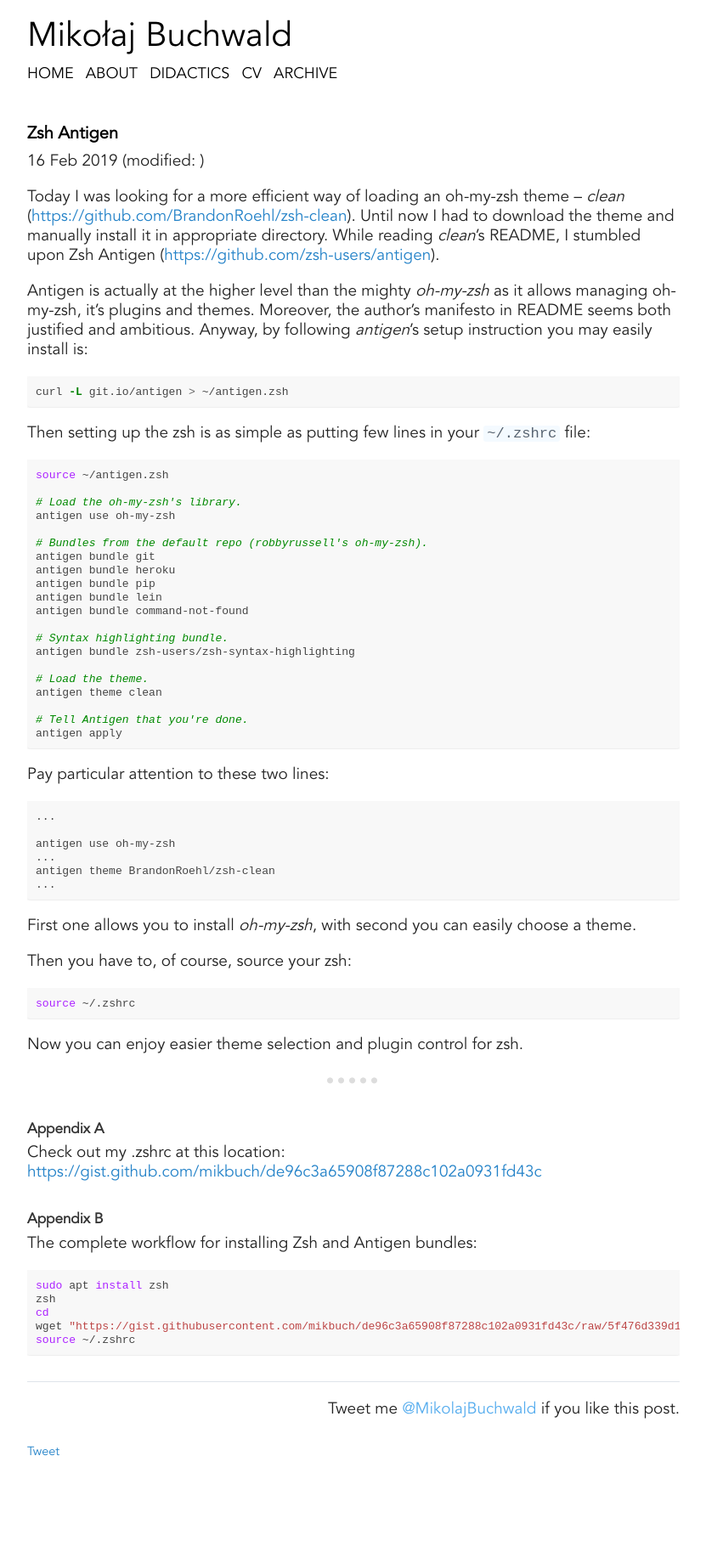
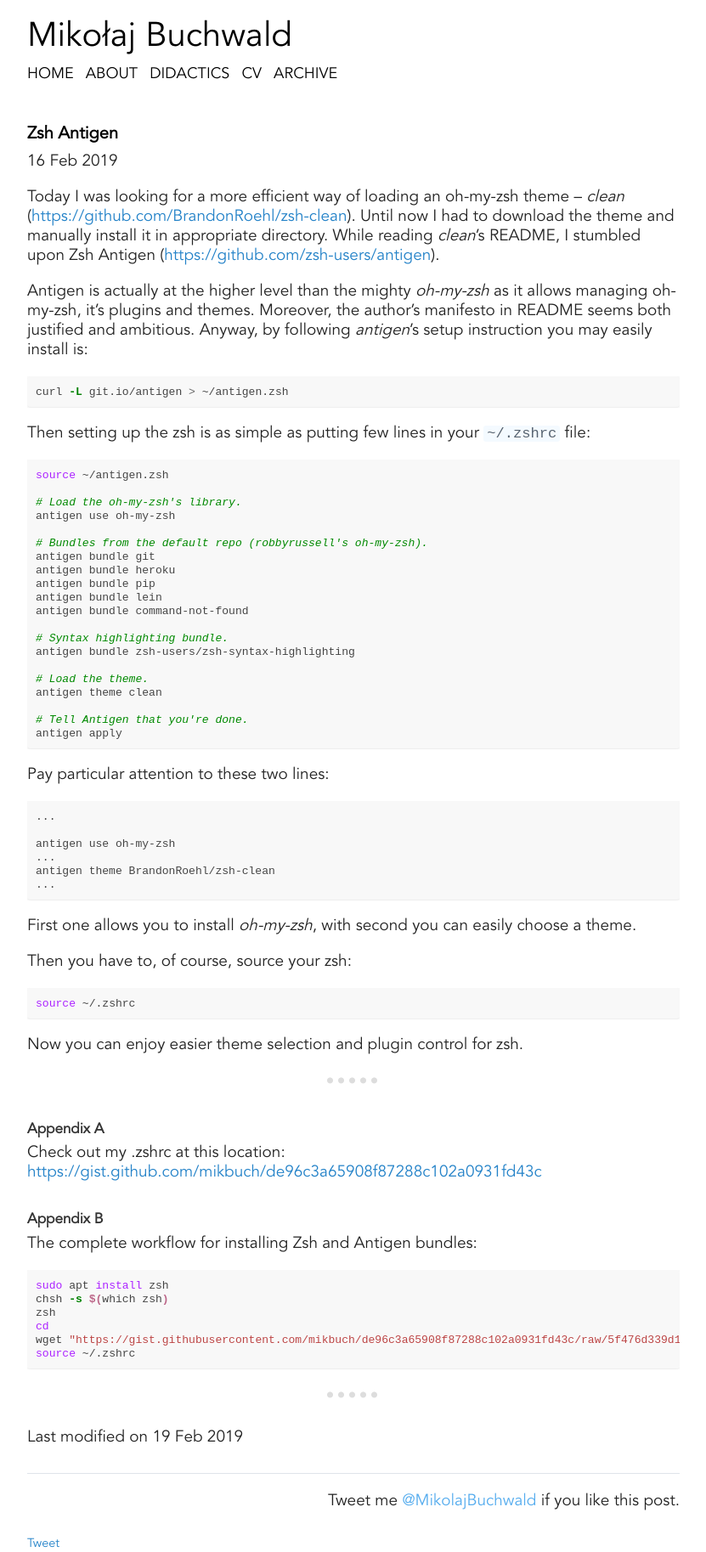
Before and after one commit to mikbuch/mikbuch.github.io, a Jekyll site: the page built from _posts/2019-02-16-Zsh-Antigen.md, in a window 1280 px wide. Shown: the whole page at 85% size, without its empty margins (224-1055 px from the left). Built offline with Jekyll 4.4.1, drawn with Linux system fonts in a browser that asks for light colours; comment, search, counter and statistics services are not loaded; before the commit the page ends 1719 px from its top, so only the background shows below that.

Commit message:
`Last modified removed`
GitHub doesn't support this. I'm gonna do this manually. README update.

````diff
--- a/Gemfile
+++ b/Gemfile
@@ -5,4 +5,3 @@
 gem "jekyll"
 gem 'jekyll-feed'
 gem "rouge"
-gem 'jekyll-last-modified-at'
--- a/_config.yml
+++ b/_config.yml
@@ -9,7 +9,7 @@
 markdown: kramdown
 highlighter: rouge
 
-plugins: ['jekyll-paginate', 'jekyll-gist', 'jekyll-feed', 'jekyll-last-modified-at']
+plugins: ['jekyll-paginate', 'jekyll-gist', 'jekyll-feed']
 
 paginate: 4
 
--- a/_layouts/post.html
+++ b/_layouts/post.html
@@ -2,7 +2,7 @@
 layout: default
 ---
 <h2>{{ page.title }}</h2>
-<p class="meta">{{ page.date | date_to_string }} (modified: {{ page.last_modified_at | date: '%d %b %Y' }})</p>
+<p class="meta">{{ page.date | date_to_string }}</p>
 
 <div class="post">
 {{ content }}
--- a/_posts/2019-02-16-Zsh-Antigen.md
+++ b/_posts/2019-02-16-Zsh-Antigen.md
@@ -77,8 +77,13 @@
 The complete workflow for installing Zsh and Antigen bundles:
 ```bash
 sudo apt install zsh
+chsh -s $(which zsh)
 zsh
 cd
 wget "https://gist.githubusercontent.com/mikbuch/de96c3a65908f87288c102a0931fd43c/raw/5f476d339d19ed965bcfeddfe77def2d2ef08b78/.zshrc"
 source ~/.zshrc
 ```
+
+***
+
+Last modified on 19 Feb 2019
````
Also changed, not shown: README.md.
